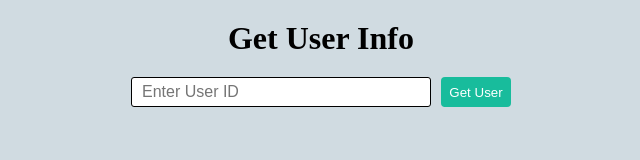
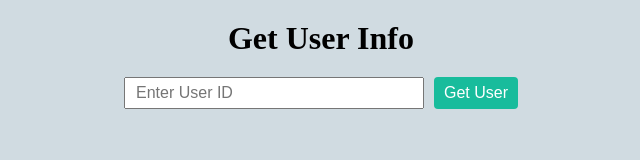
Before and after one commit to sandeshchavan3/JS-Promise-Practice, a plain HTML site: page index.html in a window 1280 px wide. Shown: the whole page, without its empty margins (319-959 px from the left). Drawn offline with Linux system fonts and the light colour scheme.

Commit message:
Update style.css

```diff
--- a/style.css
+++ b/style.css
@@ -28,8 +28,6 @@ h1{
 .user-text{
     width: 300px;
     padding: 5px 10px;
-    border: 1px solid black;
-    border-radius: 3px;
     font: 16px sans-serif;
 }
 
@@ -37,9 +35,10 @@ h1{
     background-color: #18BC9C;
     color: white;
     border-radius: 4px;
-    height: 30px;
-    width: 70px;
+    padding: 7px 10px;
+    width: max-content;
     border: none;
+    font-size: 16px;
 }
 
 .hidden{
```
